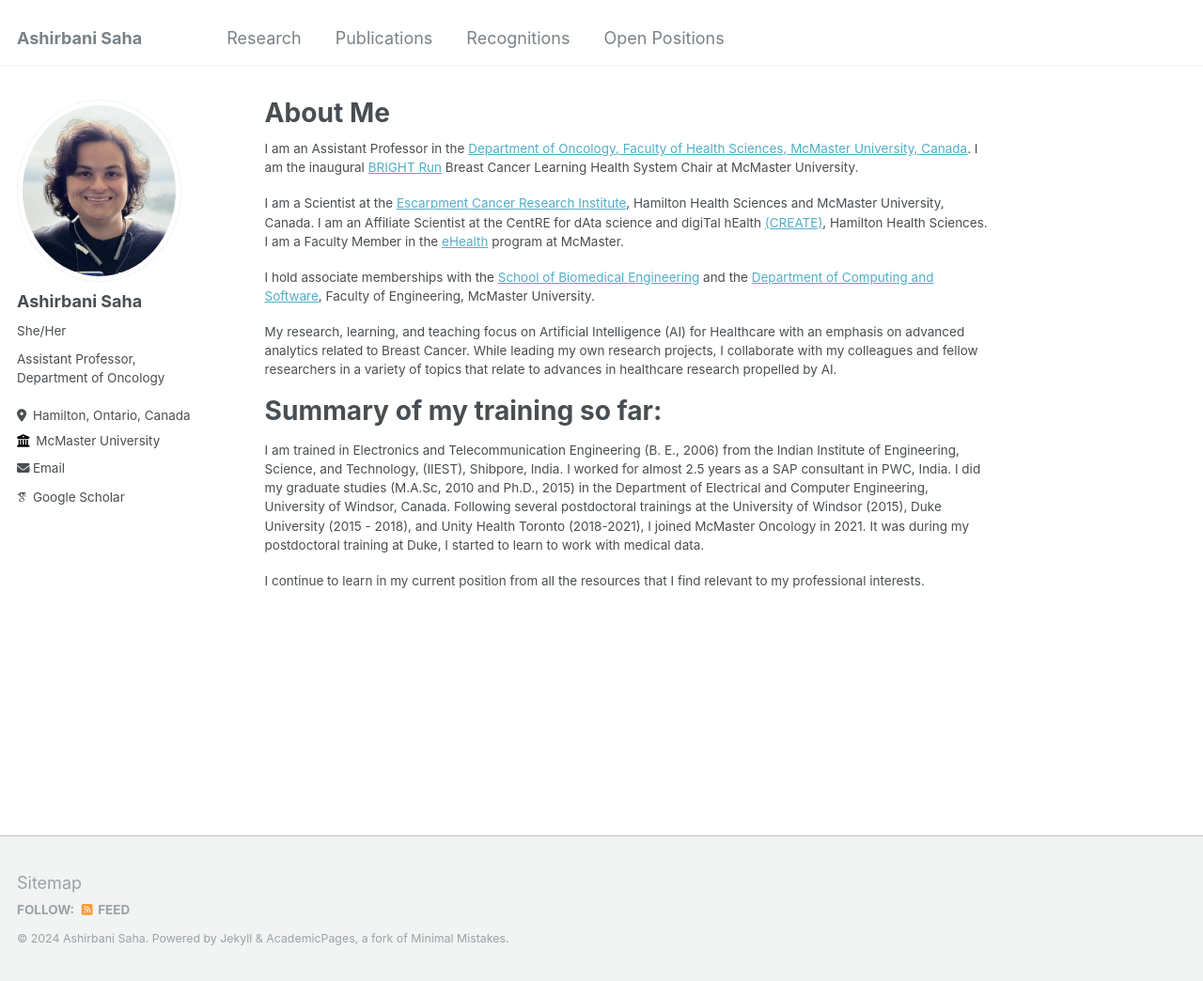
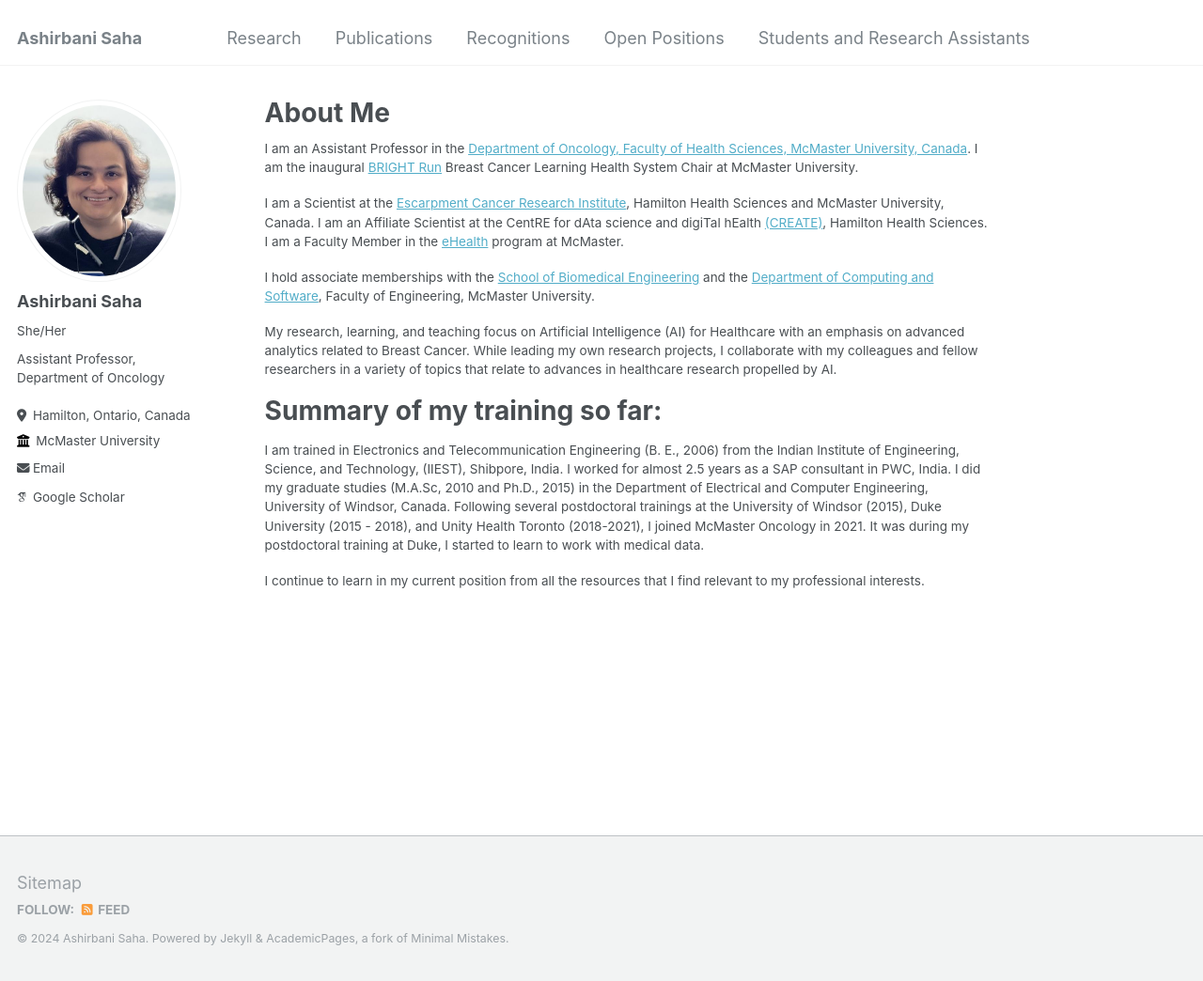
Before and after one commit to asrepo2019/ashirbanisaha, a Jekyll site: the page built from _pages/about.md, in a window 1280 px wide and 1044 px high. Shown: the whole window at 94% size. Built offline with Jekyll 4.4.1, drawn with Linux system fonts in a browser that asks for light colours; some web fonts are replaced.

Commit message:
Update navigation.yml

```diff
--- a/_data/navigation.yml
+++ b/_data/navigation.yml
@@ -13,8 +13,8 @@ main:
   - title: "Open Positions"
     url: /openpositions/
 
-  #- title: "Team Members"
-  #  url: /TeamMembers/
+  - title: "Students and Research Assistants"
+  #  url: /studentsras/
 
 
   #- title: "Blog Posts"
```
